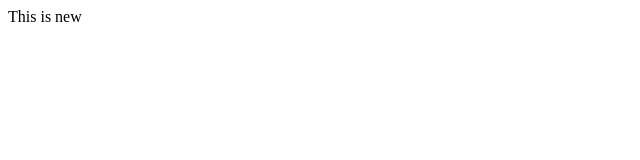
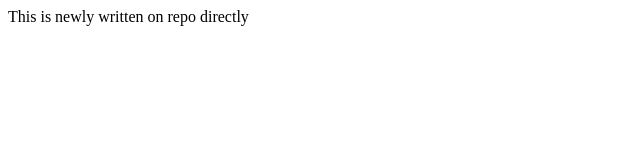
Before and after one commit to rasmipradhan/myappsample, a plain HTML site: page index.html in a window 1280 px wide. Shown: the whole page, without its empty margins (0-640 px from the left). Drawn offline with Linux system fonts and the light colour scheme.

Commit message:
Update index.html

```diff
--- a/index.html
+++ b/index.html
@@ -4,6 +4,6 @@
     <title>My App</title>
   </head>
   <body>
-    This is new
+    This is newly written on repo directly
   </body>
 </html>
```
